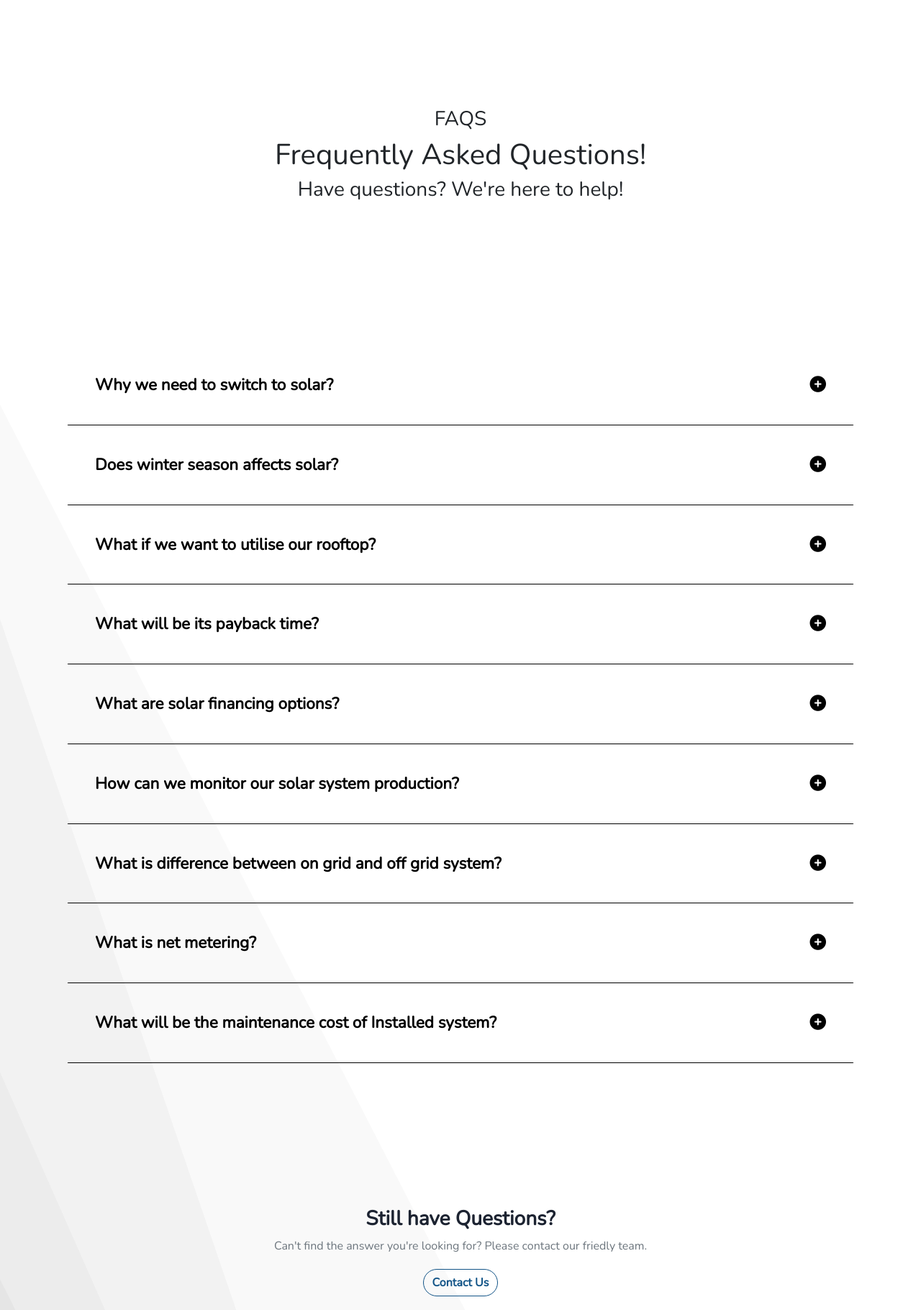
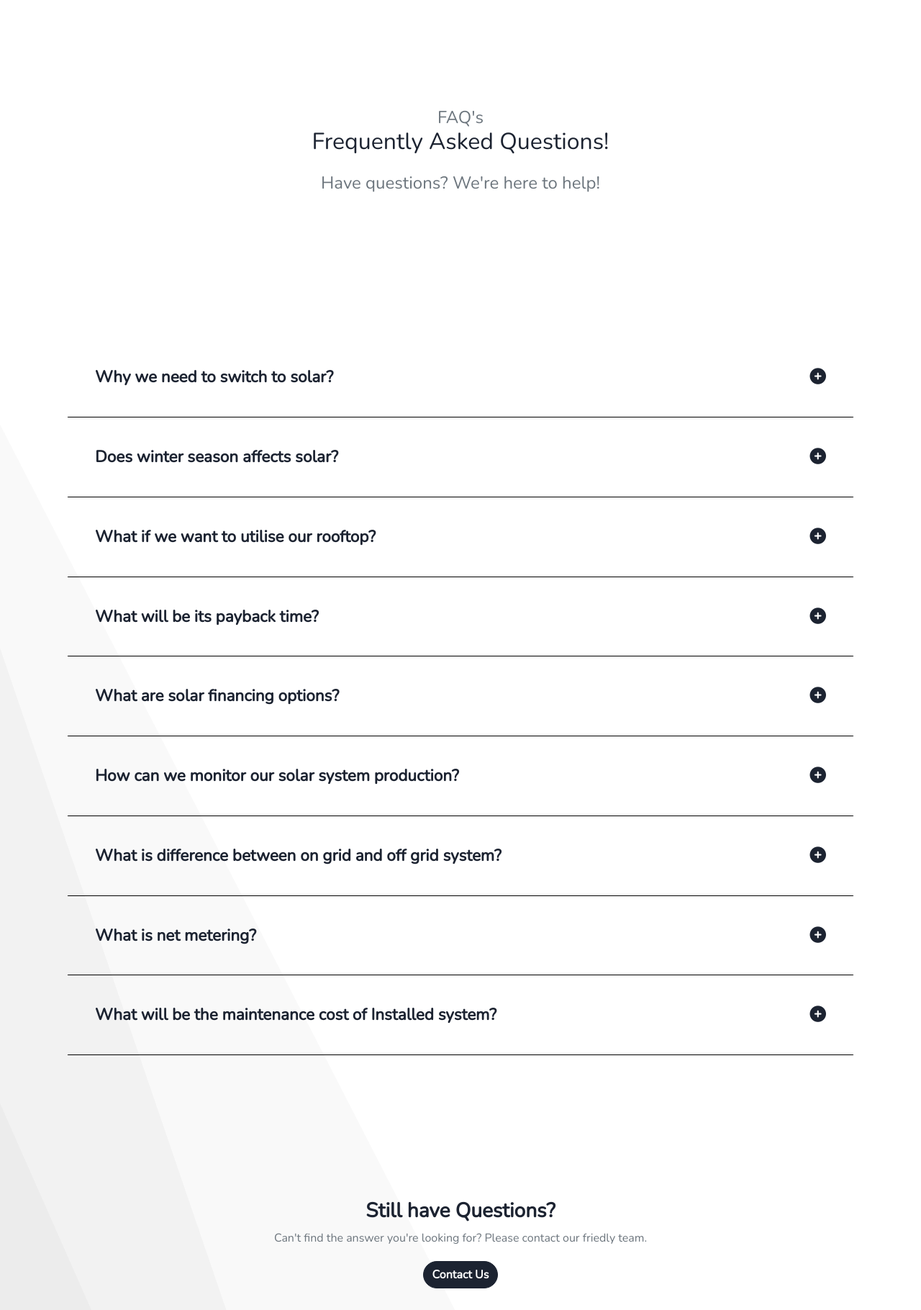
Before and after one commit to malikhuzafah/yaas-energy, a PHP site: page /faqs1.html in a window 1280 px wide. Shown: the part 151-1971 px from the top of the page at 72% size. Run offline with PHP 8.4, Linux system fonts and the light colour scheme; some libraries are stand-ins or nearby versions.

Commit message:
faqs final

```diff
--- a/css/styles.css
+++ b/css/styles.css
@@ -185,6 +185,19 @@ a {
   background-color: #125487;
   border-color: #125487;
   color: #fff;
+  transition: 500ms;
+}
+.my-btn5 {
+  color: #fff;
+  border-radius: 50px;
+  border-color: #1c2331;
+  background-color: #1c2331;
+  font-weight: bold;
+}
+
+.my-btn5:hover {
+  background-color: #fff;
+  color: #1c2331;
   transition: 500ms;
 }
 
@@ -739,6 +752,7 @@ a {
 .collapsible {
   background-color: transparent;
   /* color: white; */
+  color: #1c2331;
   cursor: pointer;
   padding: 18px;
   width: 100%;
--- a/faqs1.html
+++ b/faqs1.html
@@ -109,11 +109,11 @@
         </header>
     </div>
 
-    <div class="container" id="faqs-content">
-        <div class="container" id="faqs-head">
-            <h3>FAQS</h3>
-            <h1>Frequently Asked Questions!</h1>
-            <h3>Have questions? We're here to help!</h3>
+    <div class="container" id="faqs-content" style="color: #1c2331">
+        <div class="container text-center" id="faqs-head">
+            <span class="h4 text-muted">FAQ's</span><br>
+            <span class="h2">Frequently Asked Questions!</span><br><br>
+            <span class="h4 text-muted">Have questions? We're here to help!</span>
         </div>
         <div class="container" id="faqs">
             <div class="container faq">
@@ -339,7 +339,7 @@
     <div id="contact" style="color: #1c2331;">
         <div class="container">
             <div class="row">
-                <div class="col-12 text-center" style="margin-bottom: 100px;">
+                <div class="col-12 text-center" style="margin-bottom: 150px;">
                     <div class="h3">
                         <span><strong>Still have Questions?</strong></span>
                     </div>
@@ -349,7 +349,7 @@
                     </div>
                     <div class="container" style="padding: 20px;">
                         <a href="./contact.html">
-                            <button class="my-btn btn"><span>Contact Us</span></button>
+                            <button class="my-btn5 btn"><span>Contact Us</span></button>
                         </a>
                     </div>
                 </div>
```
